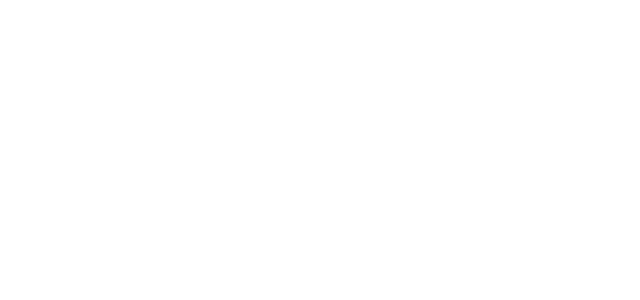
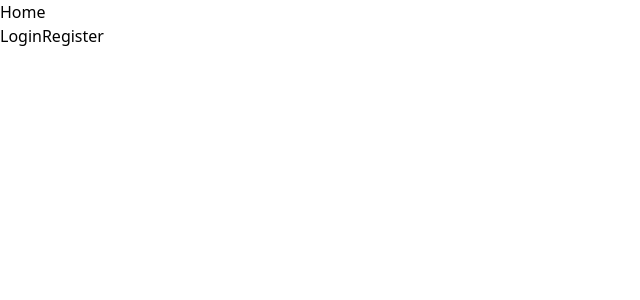
Before and after one commit to Dimitarbt/newspaper, a Vue app in the folder frontend/: page / in a window 1280 px wide. Before the commit this address had no page. Shown: the top 300 px of the page, without its empty margins (0-640 px from the left). Built offline with nearby package versions, Linux system fonts and the light colour scheme.

Commit message:
define frontend routes and component for register and login

```diff
--- /dev/null
+++ b/frontend/src/pages/Home.vue
@@ -0,0 +1,10 @@
+<script setup>
+
+</script>
+
+<template>
+
+<p>Home</p>
+<RouterLink :to="{name:'login'}">Login</RouterLink>
+<RouterLink :to="{name:'register'}">Register</RouterLink>
+</template>
--- /dev/null
+++ b/frontend/src/pages/Login.vue
@@ -0,0 +1,10 @@
+<script setup>
+
+</script>
+
+
+<template>
+
+<p>Login</p>
+
+</template>
--- /dev/null
+++ b/frontend/src/pages/Register.vue
@@ -0,0 +1,10 @@
+<script setup>
+
+</script>
+
+
+<template>
+
+<p>Register</p>
+
+</template>
```
Also changed, not shown: frontend/src/router.js (+13 -1 lines).
